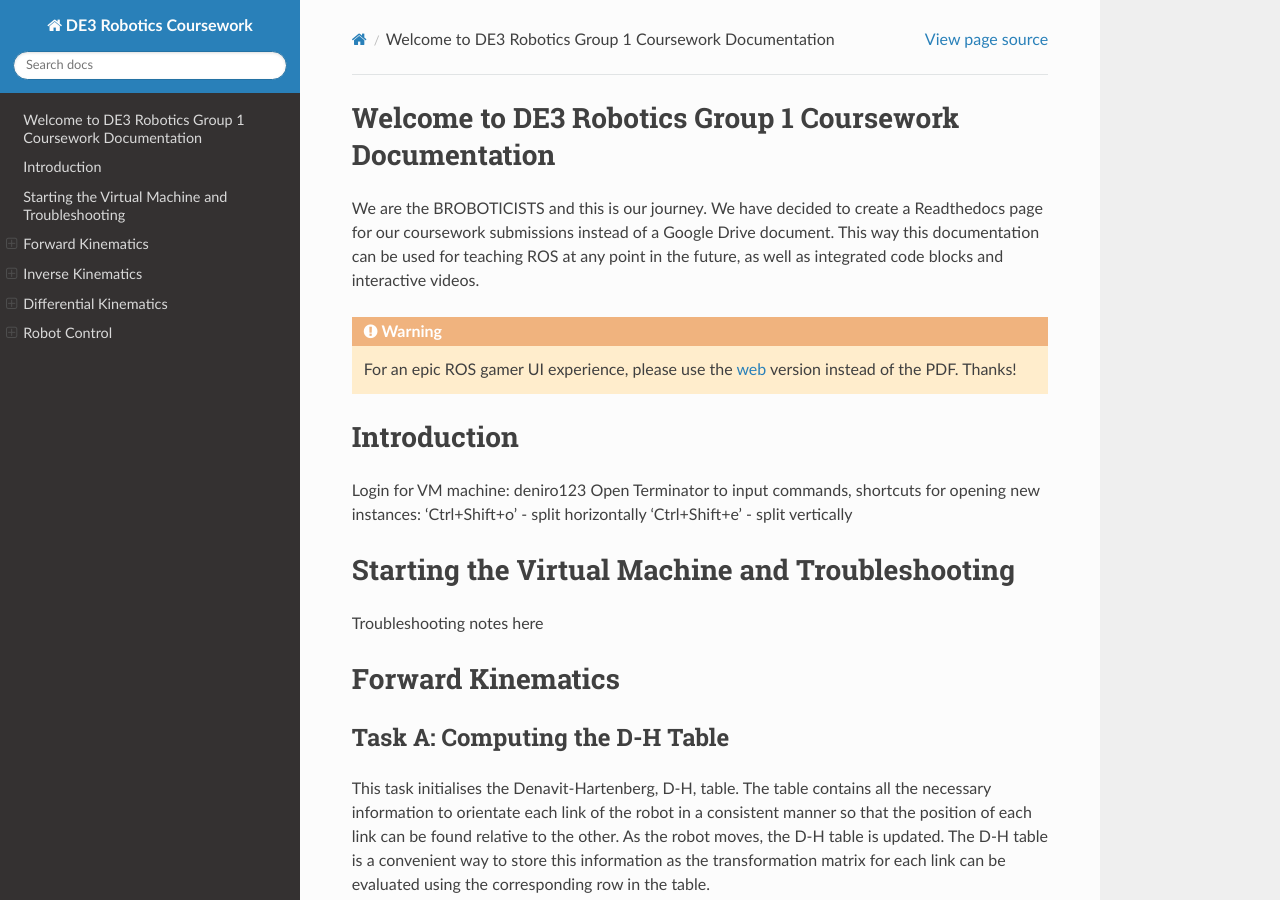
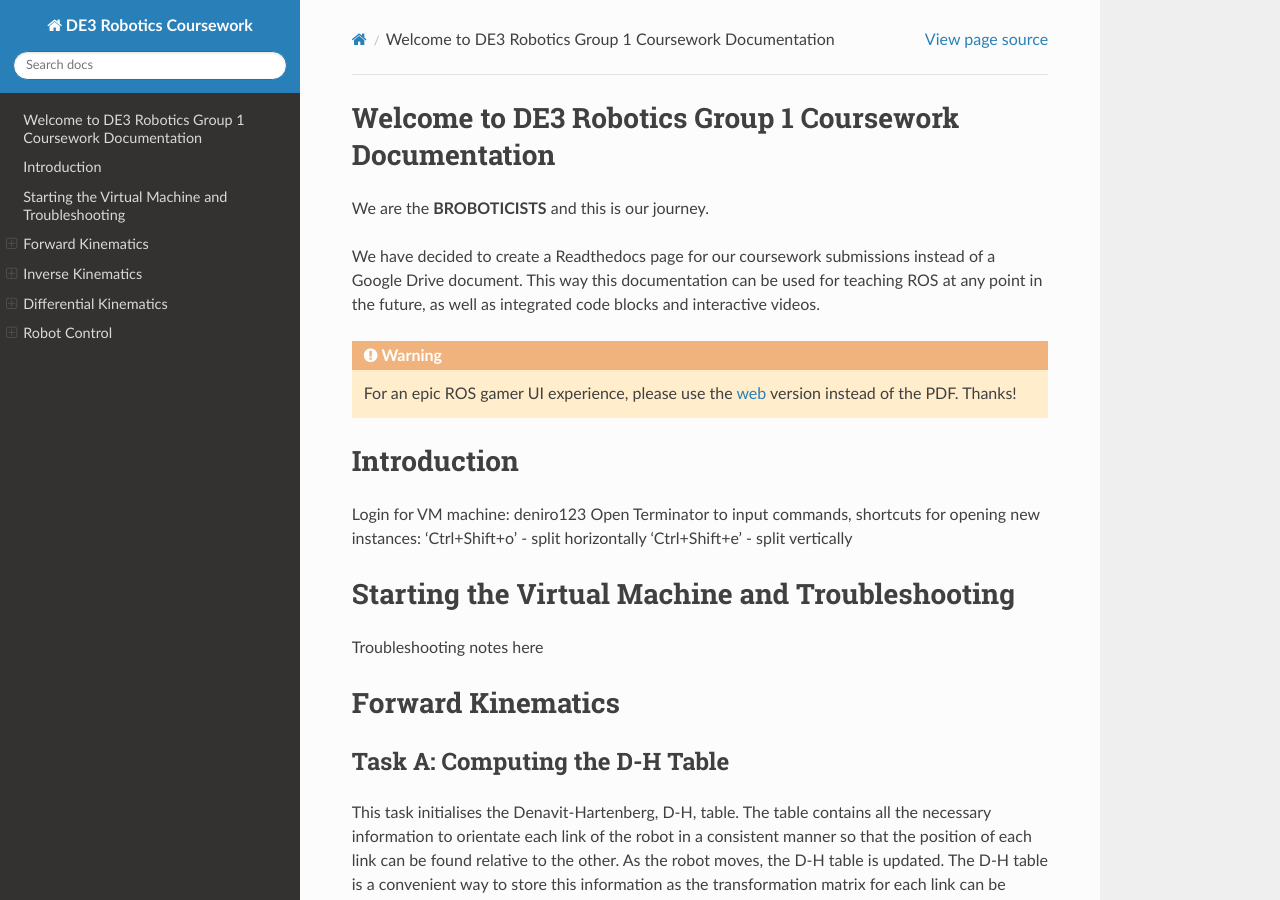
Before and after one commit to oliver-veal/robotics-coursework, a Sphinx documentation site: the page built from docs/source/index.rst, in a window 1280 px wide and 900 px high. Built offline with Sphinx 7.4.7 and the Read the Docs theme 2.0.0, drawn with Linux system fonts in a browser that asks for light colours.

```diff
--- a/docs/source/index.rst
+++ b/docs/source/index.rst
@@ -11,7 +11,8 @@
 Welcome to DE3 Robotics Group 1 Coursework Documentation
 ========================================================
 
-We are the BROBOTICISTS and this is our journey.
+We are the **BROBOTICISTS** and this is our journey.
+
 We have decided to create a Readthedocs page for our coursework submissions instead of a Google Drive document. This way this documentation can be used for teaching ROS at any point in the future, as well as integrated code blocks and interactive videos.
 
 .. warning::
```
